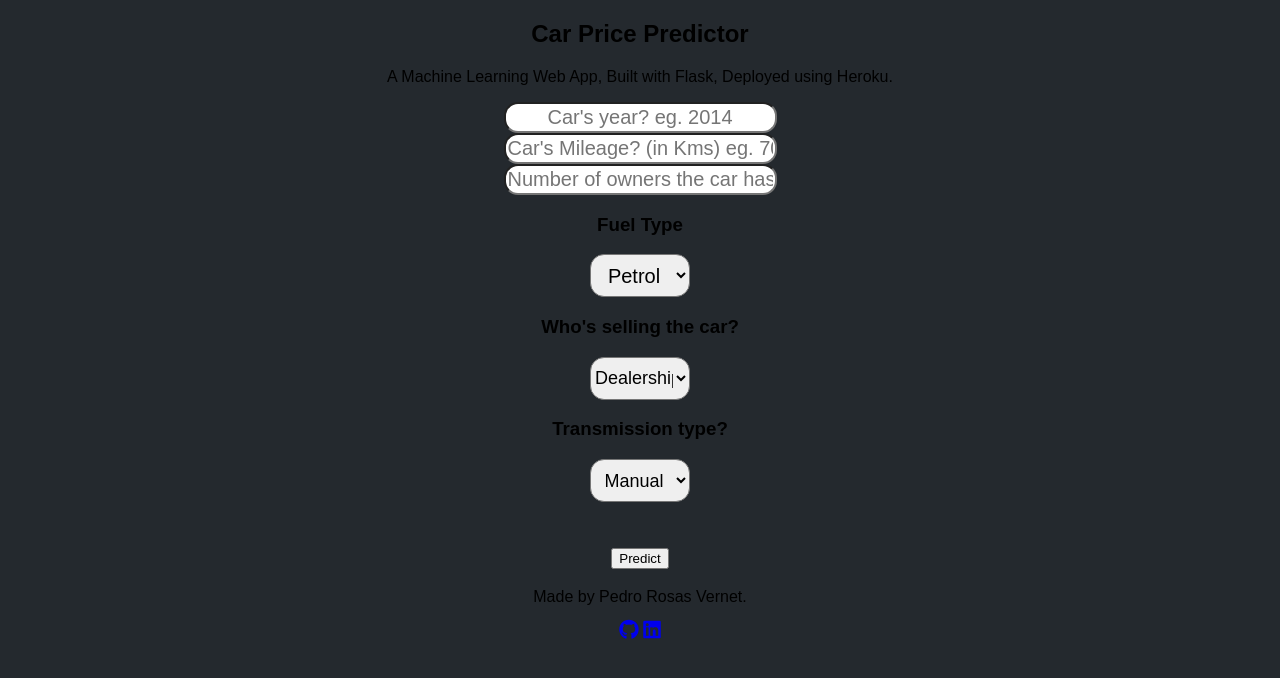
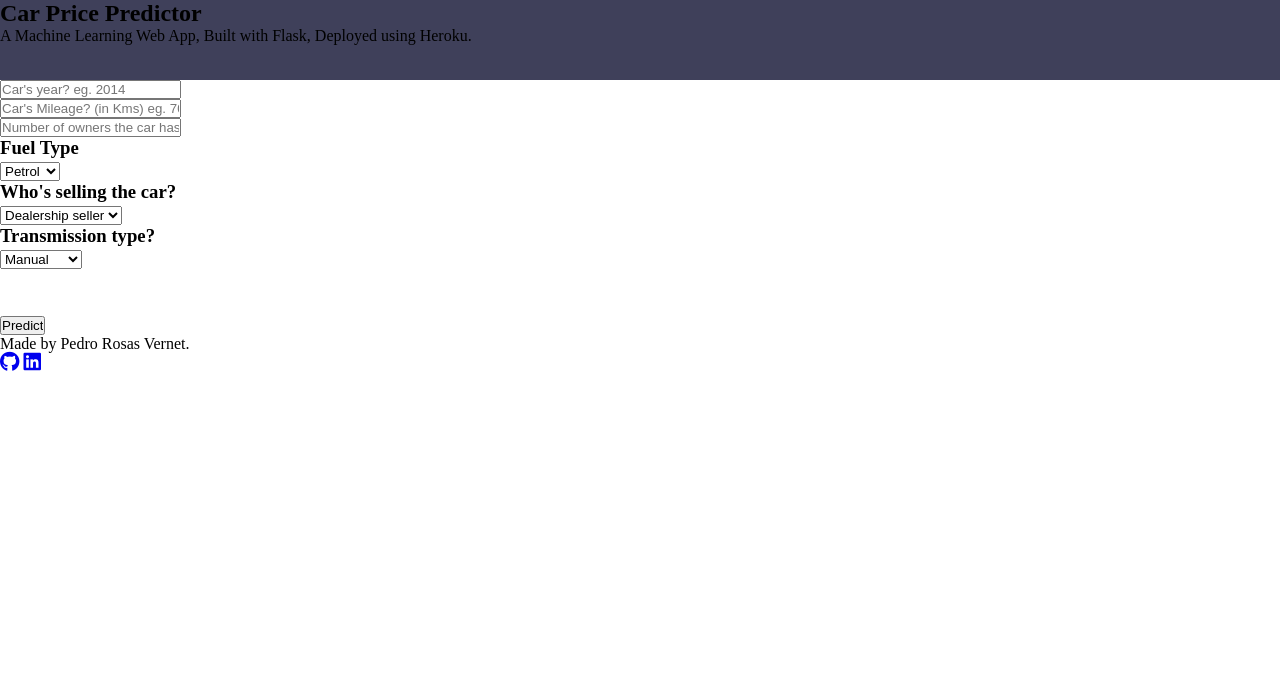
Before and after one commit to prosasDS/car-price-regression, a Flask app: page / in a window 1280 px wide. Shown: the top 678 px of the page. Run offline with Flask 2, Linux system fonts and the light colour scheme; parts of the project's set-up code (start-up, migrations or seed data) failed here and were passed over; some libraries are stand-ins or nearby versions.

Commit message:
Update styles.css

```diff
--- a/static/styles.css
+++ b/static/styles.css
@@ -1,108 +1,13 @@
-body {
-            font-family: Arial, Helvetica,sans-serif;
-            background-color: #24292e;
-            text-align: center;
-            padding: 0px;
-            ;
-        }
+*{
+    margin: 0;
+    padding: 0;
+    list_style: none;
+    text-decoration: none;
+}
 
-        #research {
-            font-size: 18px;
-            width: 100px;
-            height: 23px;
-            top: 23px;
-        }
-
-        #box {
-            border-radius: 60px;
-            border-color: 45px;
-            border-style: solid;
-            font-family: 'Montserrat';
-            text-align: center;
-            background-color: rgb(168, 131, 61);
-            font-size: medium;
-            position: absolute;
-            width: 700px;
-            bottom: 9%;
-            height: 850px;
-            right: 30%;
-            padding: 15px;
-            margin: 0px;
-            font-size: 14px;
-        }
-
-        #fuel {
-            width: 100px;
-            height: 43px;
-            text-align: center;
-            border-radius: 14px;
-            font-size: 20px;
-        }
-
-        #fuel:hover {
-            background-color: #0366d6;
-        }
-
-        #research {
-            width: 100px;
-            height: 43px;
-            text-align: center;
-            border-radius: 14px;
-            font-size: 18px;
-        }
-
-        #research:hover {
-            background-color: #0366d6;
-        }
-
-        #resea {
-            width: 100px;
-            height: 43px;
-            text-align: center;
-            border-radius: 14px;
-            font-size: 18px;
-        }
-
-        #resea:hover {
-            background-color: #0366d6;
-        }
-
-        #sub {
-            width: 100px;
-            height: 43px;
-            text-align: center;
-            border-radius: 14px;
-            font-size: 18px;
-        }
-
-        #sub:hover {
-            background-color: #0366d6;
-        }
-
-        #first {
-            border-radius: 14px;
-            height: 25px;
-            font-size: 20px;
-            text-align: center;
-        }
-
-        #second {
-            border-radius: 14px;
-            height: 25px;
-            font-size: 20px;
-            text-align: center;
-        }
-
-        #third {
-            border-radius: 14px;
-            height: 25px;
-            font-size: 20px;
-            text-align: center;
-        }
-
-        #fourth {
-            border-radius: 14px;
-            height: 25px;
-            font-size: 20px;
-            text-align: center;
-        }
+.header{
+    width: 100%;
+    height: 80px;
+    display: block;
+    background-color: #3f405a
+}
```
